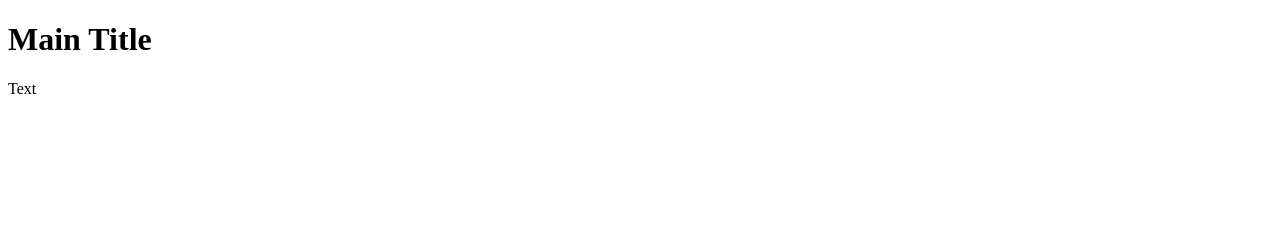
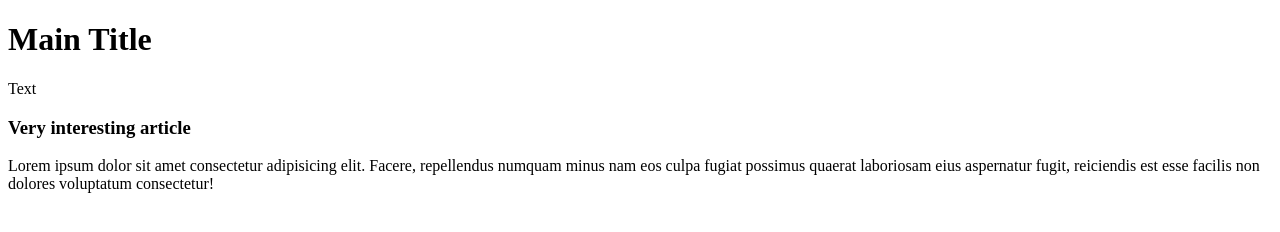
Before and after one commit to Termins55/git-006-branches, a plain HTML site: page index.html in a window 1280 px wide. Drawn offline with Linux system fonts and the light colour scheme.

Commit message:
Add article text

```diff
--- a/index.html
+++ b/index.html
@@ -8,5 +8,6 @@
 <body>
     <head><h1>Main Title</h1></head>
     <main>Text</main>
+    <article><h3>Very interesting article</h3><p>Lorem ipsum dolor sit amet consectetur adipisicing elit. Facere, repellendus numquam minus nam eos culpa fugiat possimus quaerat laboriosam eius aspernatur fugit, reiciendis est esse facilis non dolores voluptatum consectetur!</p></article>
 </body>
 </html>
```
